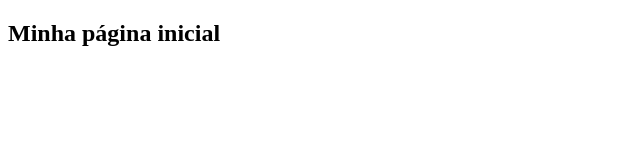
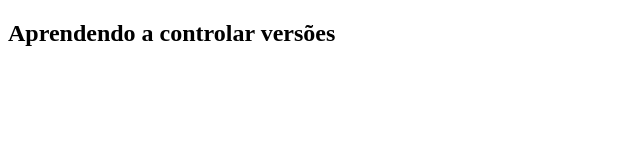
Before and after one commit to geilson25/projeto-curso-git, a plain HTML site: page index.html in a window 1280 px wide. Shown: the whole page, without its empty margins (0-640 px from the left). Drawn offline with Linux system fonts and the light colour scheme.

Commit message:
Alterando o h2 do index

```diff
--- a/index.html
+++ b/index.html
@@ -4,6 +4,6 @@
 	<title>Curso Git & Github</title>
 </head>
 <body>
-	<h2>Minha página inicial</h2>
+	<h2>Aprendendo a controlar versões</h2>
 </body>
 </html>
```
